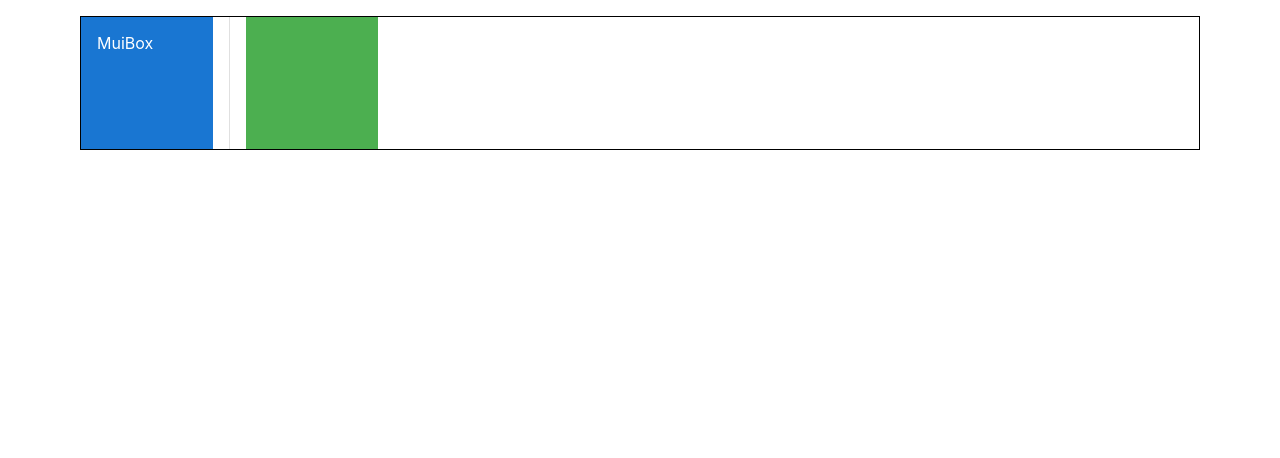
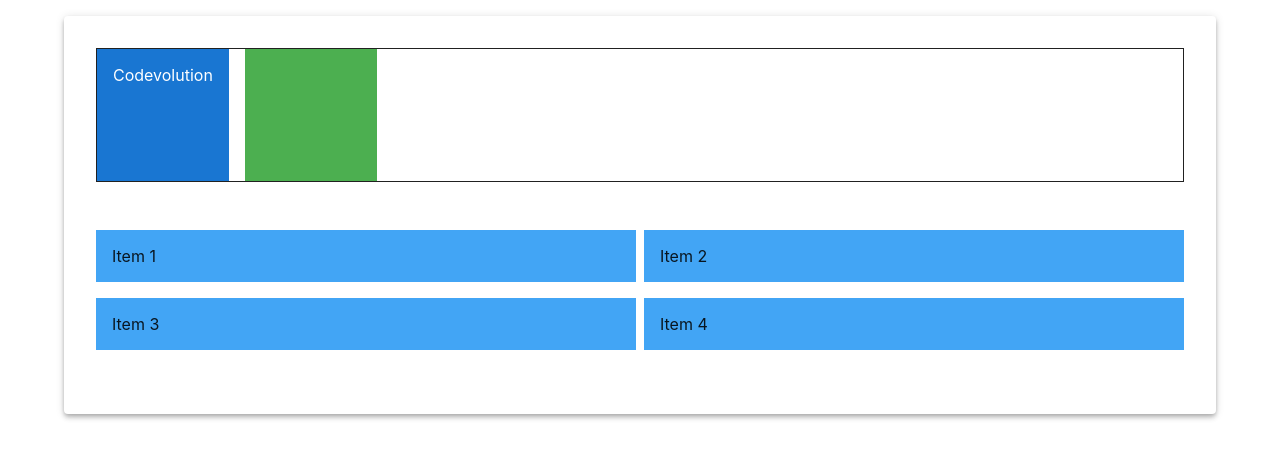
Before and after one commit to AbrarZahid050/Material-UI-learning, a React (Create React App) app: page / in a window 1280 px wide. Shown: the top 458 px of the page. Built offline with nearby package versions, Linux system fonts and the light colour scheme.

Commit message:
update-6, Paper done!

```diff
--- a/src/App.js
+++ b/src/App.js
@@ -1,4 +1,5 @@
 import React from "react";
+// import MuiPaper from "./components/MuiPaper";
 
 // import Why from "./components/navbar/Navbar";
 // import TextField from "./components/navbar/TextField";
@@ -22,6 +23,7 @@
       {/* <MuiRating /> */}
       {/* <MuiAutoComplete /> */}
       <MuiBox />
+      {/* <MuiPaper /> */}
     </div>
   );
 };
--- a/src/components/navbar/MuiBox.jsx
+++ b/src/components/navbar/MuiBox.jsx
@@ -1,8 +1,9 @@
-import { Box, Container, Stack, Divider } from "@mui/material";
+import { Box, Container, Stack, Grid, Paper } from "@mui/material";
 
 const MuiBox = () => {
   return (
     <Container>
+      {/* <Paper elevation={4}>
         <Stack
           margin={2}
           direction="row"
@@ -33,6 +34,85 @@
             p={2}
           ></Box>
         </Stack>
+
+        <Grid container marginY={4} spacing={2} bgcolor="primary.dark">
+          <Grid item xs={6} sx={{ textAlign: "center" }}>
+            <Box p={2} bgcolor="primary.light">
+              Item 1
+            </Box>
+          </Grid>
+          <Grid item xs={6} sx={{ textAlign: "center" }}>
+            <Box p={2} bgcolor="primary.light">
+              Item 2
+            </Box>
+          </Grid>
+          <Grid item xs={6} sx={{ textAlign: "center" }}>
+            <Box p={2} bgcolor="primary.light">
+              Item 3
+            </Box>
+          </Grid>
+          <Grid item xs={6} sx={{ textAlign: "center" }}>
+            <Box p={2} bgcolor="primary.light">
+              Item 4
+            </Box>
+          </Grid>
+        </Grid>
+      </Paper> */}
+
+      <Paper sx={{ padding: "32px", marginTop: "16px" }} elevation={4}>
+        <Stack border="1px solid" spacing={2} direction="row">
+          <Box
+            component="span"
+            sx={{
+              backgroundColor: "primary.main",
+              color: "white",
+              height: "100px",
+              width: "100px",
+              padding: "16px",
+              "&:hover": {
+                backgroundColor: "primary.light",
+              },
+            }}
+          >
+            Codevolution
+          </Box>
+          <Box
+            display="flex"
+            height="100px"
+            width="100px"
+            bgcolor="success.light"
+            p={2}
+          ></Box>
+        </Stack>
+        <Grid
+          rowSpacing={2}
+          columnSpacing={1}
+          container
+          my={4}
+          // bgcolor="primary.dark"
+        >
+          <Grid item xs={6}>
+            <Box p={2} bgcolor="primary.light">
+              Item 1
+            </Box>
+          </Grid>
+          <Grid item xs={6}>
+            <Box p={2} bgcolor="primary.light">
+              Item 2
+            </Box>
+          </Grid>
+          <Grid item xs={6}>
+            <Box p={2} bgcolor="primary.light">
+              Item 3
+            </Box>
+          </Grid>
+          <Grid item xs={6}>
+            <Box p={2} bgcolor="primary.light">
+              Item 4
+            </Box>
+          </Grid>
+        </Grid>
+      </Paper>
     </Container>
   );
 };
```
Also changed, not shown: src/components/navbar/MuiPaper.jsx (added). Lines whose indentation alone changed are shown as unchanged.
